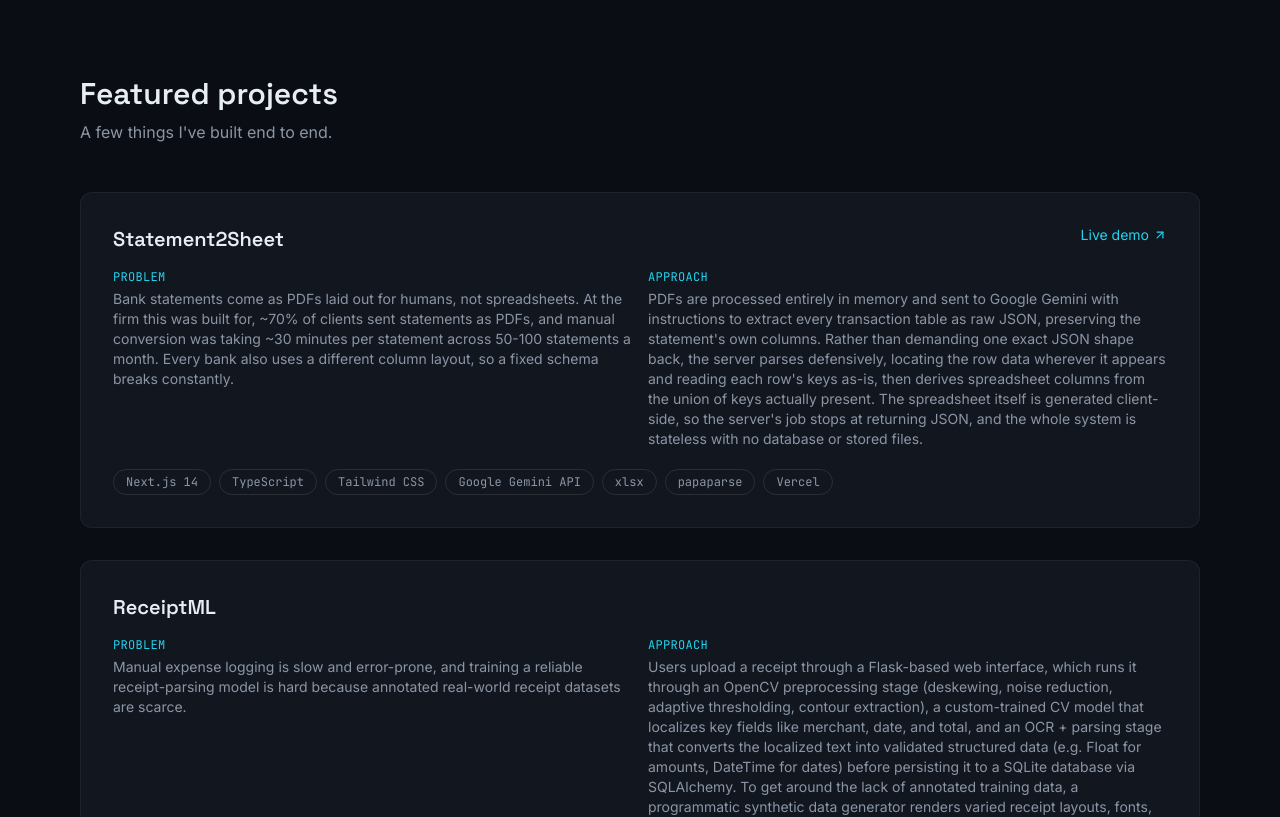
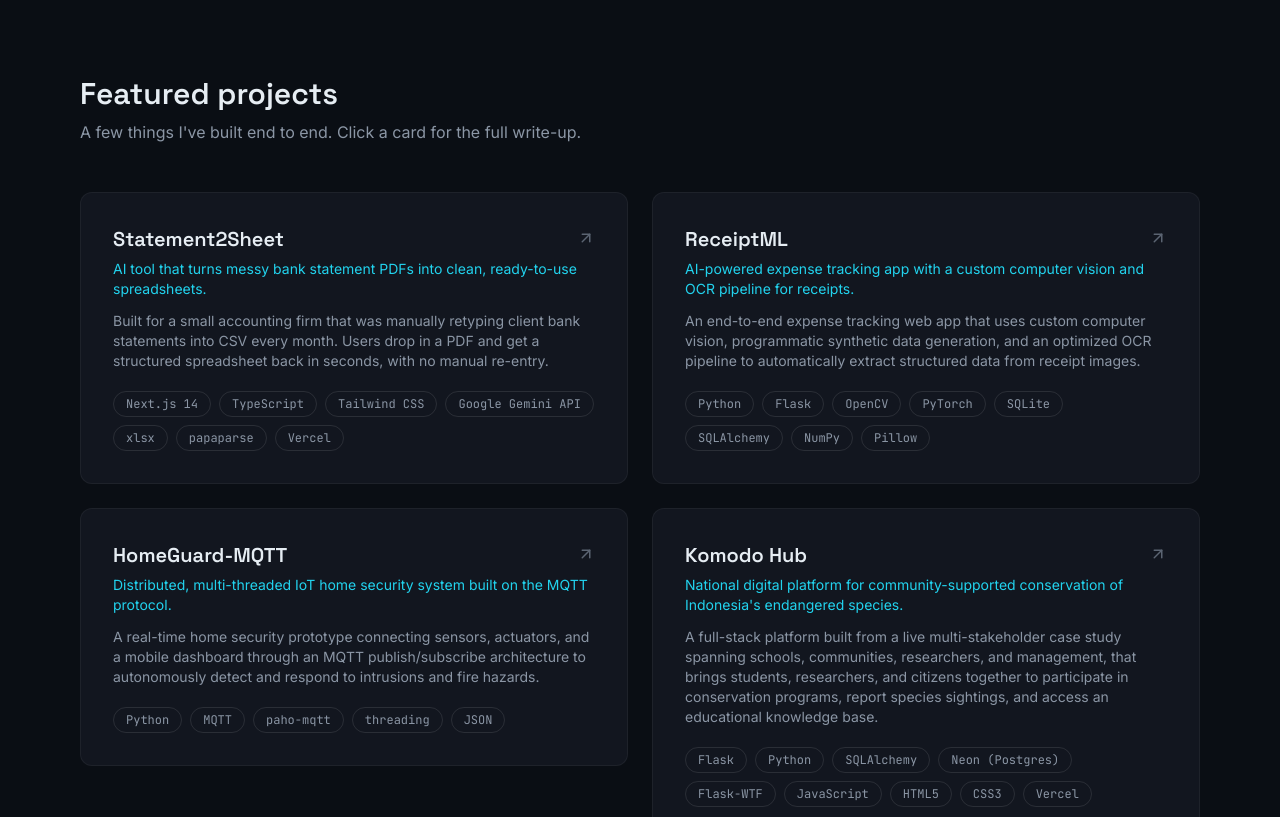
Before and after one commit to Calculite01/Portfolio-Site, a Next.js app: page / in a window 1280 px wide. Shown: the part 1140-1957 px from the top of the page. Built offline with nearby package versions, Linux system fonts and the light colour scheme.

Commit message:
Updated projects to have links and more information

```diff
--- /dev/null
+++ b/components/ProjectCard.tsx
@@ -0,0 +1,71 @@
+"use client";
+
+import Link from "next/link";
+import { motion } from "framer-motion";
+import { ArrowUpRight } from "lucide-react";
+import { Project } from "@/lib/data";
+
+export default function ProjectCard({
+  project,
+  variant = "full",
+  index = 0,
+}: {
+  project: Project;
+  variant?: "full" | "compact";
+  index?: number;
+}) {
+  const compact = variant === "compact";
+
+  return (
+    <motion.div
+      initial={{ opacity: 0, y: compact ? 12 : 24 }}
+      whileInView={{ opacity: 1, y: 0 }}
+      viewport={{ once: true, margin: "-80px" }}
+      transition={{ duration: 0.5, delay: index * 0.05, ease: "easeOut" }}
+    >
+      <Link
+        href={`/projects/${project.slug}`}
+        className={`group block rounded-xl border border-white/5 bg-bg-surface transition-colors hover:border-accent/30 ${
+          compact ? "p-4" : "p-6 sm:p-8"
+        }`}
+      >
+        <div className="flex items-start justify-between gap-3">
+          <h3
+            className={`font-display font-semibold text-ink ${
+              compact ? "text-base" : "text-xl"
+            }`}
+          >
+            {project.title}
+          </h3>
+          <ArrowUpRight
+            size={compact ? 14 : 18}
+            className="mt-1 shrink-0 text-ink-faint transition-colors group-hover:text-accent"
+          />
+        </div>
+
+        <p
+          className={`mt-1.5 text-accent ${compact ? "text-xs" : "text-sm"}`}
+        >
+          {project.tagline}
+        </p>
+
+        {!compact && (
+          <p className="mt-3 text-sm text-ink-muted">{project.description}</p>
+        )}
+
+        <div className={`flex flex-wrap gap-2 ${compact ? "mt-3" : "mt-5"}`}>
+          {project.stack.map((tech) => (
+            <span
+              key={tech}
+              className={`rounded-full border border-white/10 font-mono text-ink-muted ${
+                compact ? "px-2 py-0.5 text-[10px]" : "px-3 py-1 text-xs"
+              }`}
+            >
+              {tech}
+            </span>
+          ))}
+        </div>
+      </Link>
+    </motion.div>
+  );
+}
--- a/components/Projects.tsx
+++ b/components/Projects.tsx
@@ -1,8 +1,7 @@
 "use client";
 
-import { motion } from "framer-motion";
 import { projects } from "@/lib/data";
-import { ArrowUpRight, Github } from "lucide-react";
+import ProjectCard from "@/components/ProjectCard";
 
 export default function Projects() {
   return (
@@ -11,72 +10,13 @@ export default function Projects() {
         Featured projects
       </h2>
       <p className="mt-2 text-ink-muted">
-        A few things I&apos;ve built end to end.
+        A few things I&apos;ve built end to end. Click a card for the full
+        write-up.
       </p>
 
-      <div className="mt-12 space-y-8">
+      <div className="mt-12 grid gap-6 sm:grid-cols-2">
         {projects.map((project, i) => (
-          <motion.article
-            key={project.slug}
-            initial={{ opacity: 0, y: 24 }}
-            whileInView={{ opacity: 1, y: 0 }}
-            viewport={{ once: true, margin: "-80px" }}
-            transition={{ duration: 0.5, delay: i * 0.05, ease: "easeOut" }}
-            className="group rounded-xl border border-white/5 bg-bg-surface p-6 transition-colors hover:border-accent/30 sm:p-8"
-          >
-            <div className="flex flex-wrap items-start justify-between gap-4">
-              <h3 className="font-display text-xl font-semibold text-ink">
-                {project.title}
-              </h3>
-              <div className="flex gap-3">
-                {project.repoUrl && (
-                  <a
-                    href={project.repoUrl}
-                    className="text-ink-muted transition-colors hover:text-accent"
-                    aria-label={`${project.title} repository`}
-                  >
-                    <Github size={18} />
-                  </a>
-                )}
-                {project.demoUrl && (
-                  <a
-                    href={project.demoUrl}
-                    className="flex items-center gap-1 text-sm text-accent transition-colors hover:text-accent-soft"
-                  >
-                    Live demo <ArrowUpRight size={14} />
-                  </a>
-                )}
-              </div>
-            </div>
-
-            <p className="mt-3 text-ink-muted">{project.summary}</p>
-
-            <div className="mt-4 grid gap-4 sm:grid-cols-2">
-              <div>
-                <p className="font-mono text-xs uppercase tracking-wide text-accent">
-                  Problem
-                </p>
-                <p className="mt-1 text-sm text-ink-muted">{project.problem}</p>
-              </div>
-              <div>
-                <p className="font-mono text-xs uppercase tracking-wide text-accent">
-                  Approach
-                </p>
-                <p className="mt-1 text-sm text-ink-muted">{project.approach}</p>
-              </div>
-            </div>
-
-            <div className="mt-5 flex flex-wrap gap-2">
-              {project.stack.map((tech) => (
-                <span
-                  key={tech}
-                  className="rounded-full border border-white/10 px-3 py-1 font-mono text-xs text-ink-muted"
-                >
-                  {tech}
-                </span>
-              ))}
-            </div>
-          </motion.article>
+          <ProjectCard key={project.slug} project={project} index={i} />
         ))}
       </div>
     </section>
```
